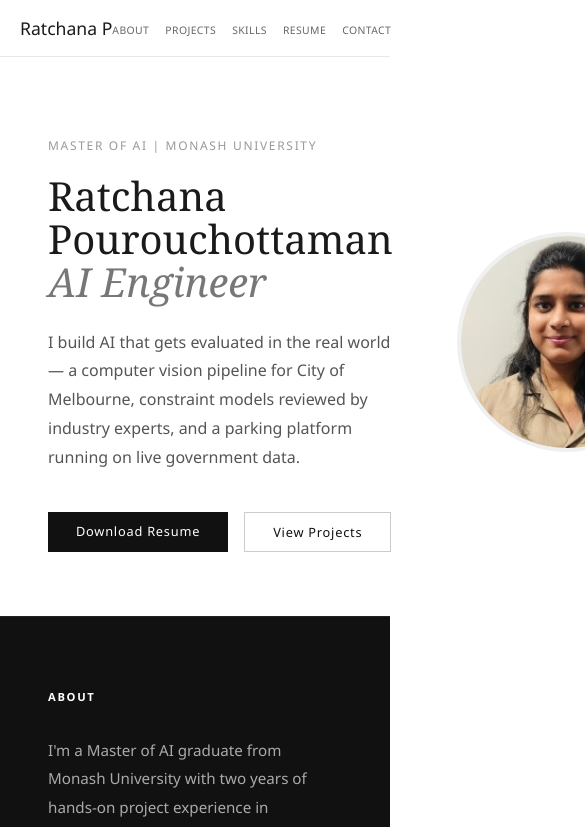
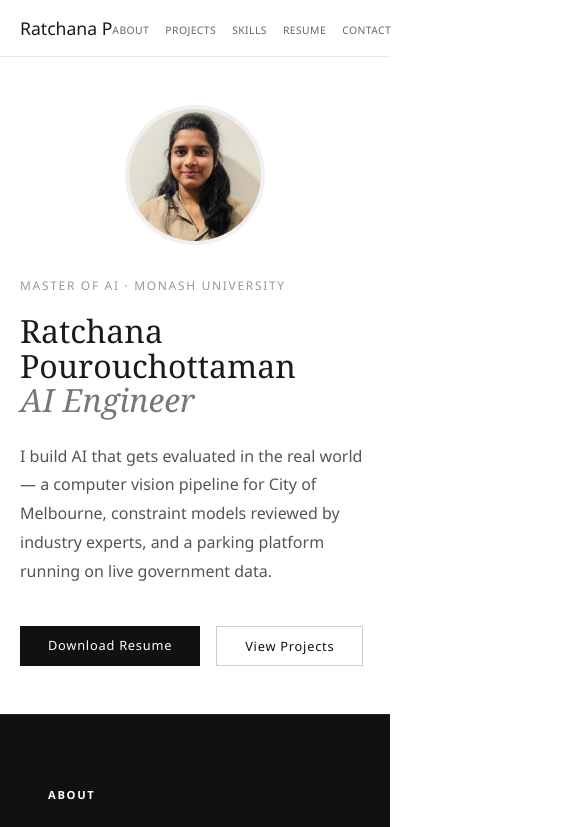
Before and after one commit to Ratch03/Portfolio, a React (Vite) app: page / in a window 390 px wide. Shown: the top 827 px of the page, 585 px wide, since content can reach past the window. Built offline with nearby package versions, Linux system fonts and the light colour scheme.

Commit message:
Refactor Hero component with CSS classes
Refactored Hero component to use CSS classes for styling instead of inline styles. Added responsive design for smaller screens.

```diff
--- a/src/components/Hero.tsx
+++ b/src/components/Hero.tsx
@@ -1,100 +1,36 @@
 const Hero = () => {
   return (
-    <section
-      style={{
-        padding: '5rem 3rem 4rem',
-        maxWidth: '1100px',
-        margin: '0 auto',
-      }}
-    >
-      <div style={{ display: 'flex', alignItems: 'center', gap: '4rem' }}>
-        <div style={{ flex: 1 }}>
-          <p
-            style={{
-              fontSize: '0.75rem',
-              letterSpacing: '0.14em',
-              textTransform: 'uppercase',
-              color: '#999',
-              marginBottom: '1.25rem',
-            }}
-          >
-            Master of AI | Monash University
-          </p>
-          <h1
-            style={{
-              fontFamily: 'Georgia, serif',
-              fontSize: 'clamp(2.5rem, 6vw, 4rem)',
-              lineHeight: 1.08,
-              fontWeight: 400,
-              marginBottom: '1.5rem',
-            }}
-          >
-            Ratchana
-            <br />
-            Pourouchottaman
-            <br />
-            <em style={{ color: '#777' }}>AI Engineer</em>
-          </h1>
-          <p
-            style={{
-              fontSize: '1rem',
-              color: '#555',
-              lineHeight: 1.8,
-              maxWidth: '520px',
-              marginBottom: '2.5rem',
-            }}
-          >
-            I build AI that gets evaluated in the real world — a computer vision
-            pipeline for City of Melbourne, constraint models reviewed by
-            industry experts, and a parking platform running on live government
-            data.
-          </p>
-          <div style={{ display: 'flex', gap: '1rem' }}>
-            <a
-              href="/RatchanaResume.pdf"
-              download
-              style={{
-                padding: '0.65rem 1.75rem',
-                background: '#111',
-                color: '#fff',
-                textDecoration: 'none',
-                fontSize: '0.8rem',
-                letterSpacing: '0.06em',
-              }}
-            >
-              Download Resume
-            </a>
-            <a
-              href="#projects"
-              style={{
-                padding: '0.65rem 1.75rem',
-                border: '1px solid #ccc',
-                color: '#111',
-                textDecoration: 'none',
-                fontSize: '0.8rem',
-                letterSpacing: '0.06em',
-              }}
-            >
-              View Projects
-            </a>
+    <>
+      <style>{`
+        .hero-section { padding: 5rem 3rem 4rem; max-width: 1100px; margin: 0 auto; }
+        .hero-inner { display: flex; align-items: center; gap: 4rem; }
+        .hero-photo { width: 220px; height: 220px; border-radius: 50%; object-fit: cover; border: 4px solid #f0f0f0; flex-shrink: 0; }
+        @media (max-width: 600px) {
+          .hero-section { padding: 3rem 1.25rem; }
+          .hero-inner { flex-direction: column-reverse; gap: 2rem; }
+          .hero-photo { width: 140px; height: 140px; }
+        }
+      `}</style>
+      <section className="hero-section">
+        <div className="hero-inner">
+          <div style={{ flex: 1 }}>
+            <p style={{ fontSize: '0.75rem', letterSpacing: '0.14em', textTransform: 'uppercase', color: '#999', marginBottom: '1.25rem' }}>Master of AI · Monash University</p>
+            <h1 style={{ fontFamily: 'Georgia, serif', fontSize: 'clamp(2rem, 6vw, 4rem)', lineHeight: 1.08, fontWeight: 400, marginBottom: '1.5rem' }}>
+              Ratchana<br />Pourouchottaman<br /><em style={{ color: '#777' }}>AI Engineer</em>
+            </h1>
+            <p style={{ fontSize: '1rem', color: '#555', lineHeight: 1.8, maxWidth: '520px', marginBottom: '2.5rem' }}>
+              I build AI that gets evaluated in the real world — a computer vision pipeline for City of Melbourne, constraint models reviewed by industry experts, and a parking platform running on live government data.
+            </p>
+            <div style={{ display: 'flex', gap: '1rem', flexWrap: 'wrap' }}>
+              <a href="/RatchanaResume.pdf" download style={{ padding: '0.65rem 1.75rem', background: '#111', color: '#fff', textDecoration: 'none', fontSize: '0.8rem', letterSpacing: '0.06em' }}>Download Resume</a>
+              <a href="#projects" style={{ padding: '0.65rem 1.75rem', border: '1px solid #ccc', color: '#111', textDecoration: 'none', fontSize: '0.8rem', letterSpacing: '0.06em' }}>View Projects</a>
+            </div>
           </div>
+          <img src="/photo.jpeg" alt="Ratchana Pourouchottaman" className="hero-photo" />
         </div>
-        <div style={{ flexShrink: 0 }}>
-          <img
-            src="/photo.jpeg"
-            alt="Ratchana Pourouchottaman"
-            style={{
-              width: '220px',
-              height: '220px',
-              borderRadius: '50%',
-              objectFit: 'cover',
-              border: '4px solid #f0f0f0',
-            }}
-          />
-        </div>
-      </div>
-    </section>
-  );
-};
+      </section>
+    </>
+  )
+}
 
-export default Hero;
+export default Hero
```
